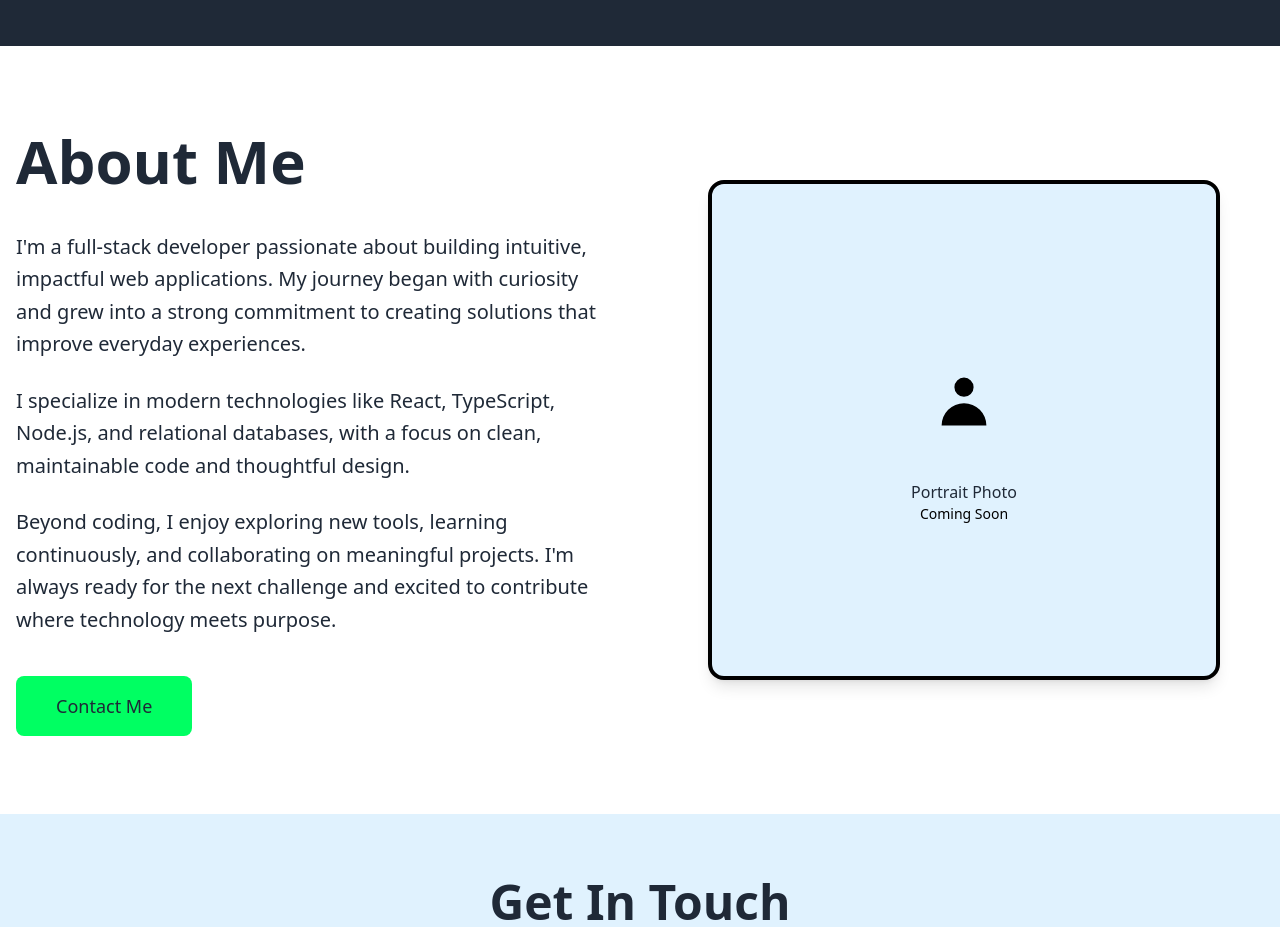
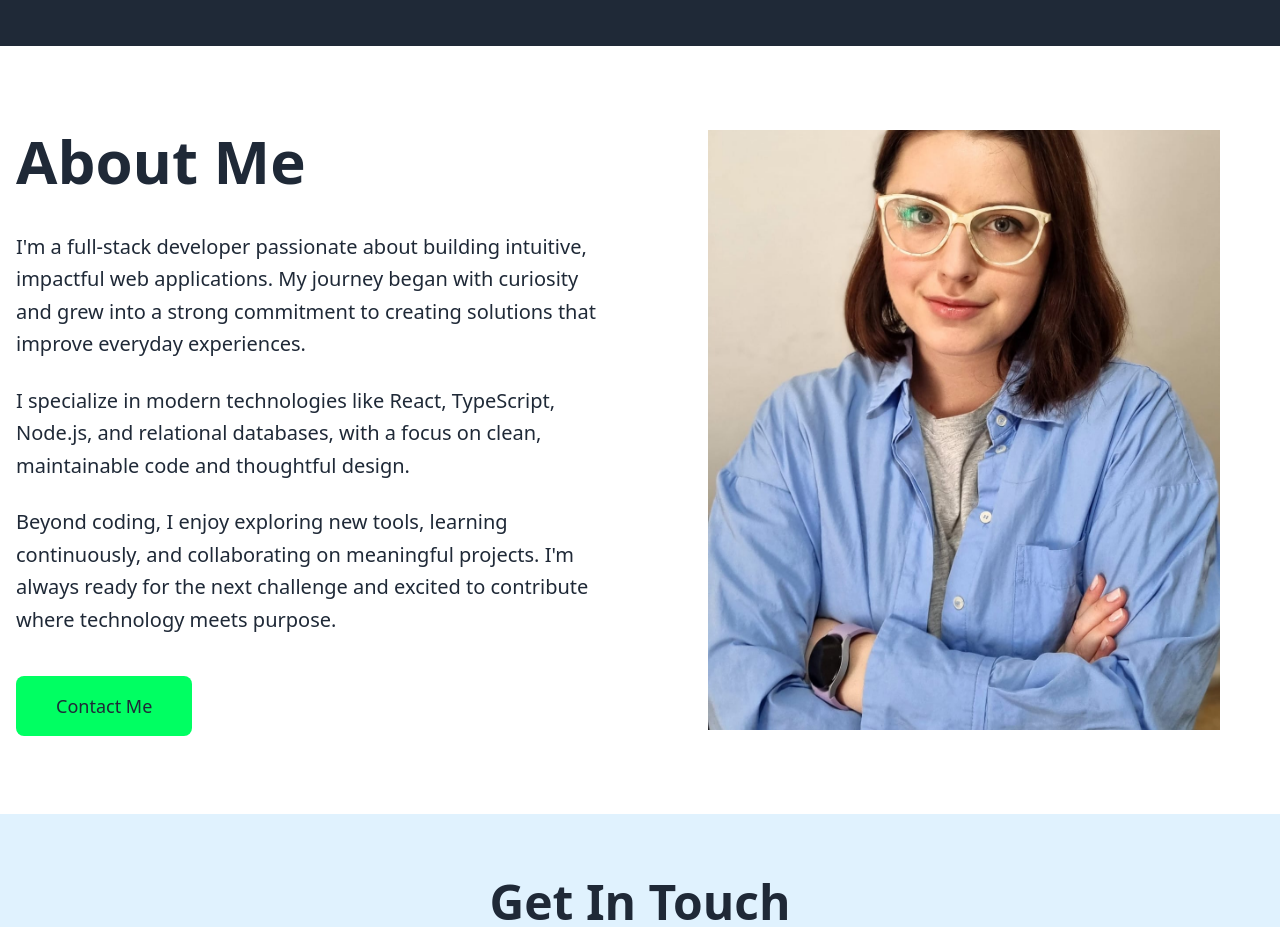
Before and after one commit to ElenaZht/FullStackPortfolio, a React (Vite) app in the folder webUI/: page / in a window 1280 px wide. Shown: the part 1500-2427 px from the top of the page. Built offline with nearby package versions, Linux system fonts and the light colour scheme.

Commit message:
Add portrait photo

```diff
--- a/webUI/src/sections/AboutMeSection.tsx
+++ b/webUI/src/sections/AboutMeSection.tsx
@@ -1,4 +1,5 @@
 import React, { useState } from 'react'
+import myPhoto from '../assets/my_photo.jpeg'
 
 export default function AboutMeSection() {
   const [isContactPressed, setIsContactPressed] = useState(false)
@@ -73,25 +74,13 @@ export default function AboutMeSection() {
           {/* Right side - Portrait */}
           <div className="order-2 lg:order-2">
             <div className="relative max-w-lg mx-auto">
-              {/* Placeholder for portrait - you can replace with actual image */}
-              <div className="w-full h-96 lg:h-[500px] bg-secondary rounded-2xl shadow-lg flex items-center justify-center border-4 border-primary/20">
-                <div className="text-center">
-                  <div className="w-32 h-32 bg-primary/20 rounded-full mx-auto mb-4 flex items-center justify-center">
-                    <svg
-                      className="w-16 h-16 text-primary"
-                      fill="currentColor"
-                      viewBox="0 0 20 20"
-                    >
-                      <path
-                        fillRule="evenodd"
-                        d="M10 9a3 3 0 100-6 3 3 0 000 6zm-7 9a7 7 0 1114 0H3z"
-                        clipRule="evenodd"
-                      />
-                    </svg>
-                  </div>
-                  <p className="text-dark font-medium">Portrait Photo</p>
-                  <p className="text-sm text-neutral">Coming Soon</p>
-                </div>
+              {/* Your Photo */}
+              <div className="w-full h-96 lg:h-[500px] xl:h-[600px] overflow-hidden">
+                <img
+                  src={myPhoto}
+                  alt="Elena Zhytomirski - Full Stack Developer"
+                  className="w-full h-full object-cover"
+                />
               </div>
 
               {/* Decorative elements */}
```
Also changed, not shown: webUI/src/assets/my_photo.jpeg (added).
